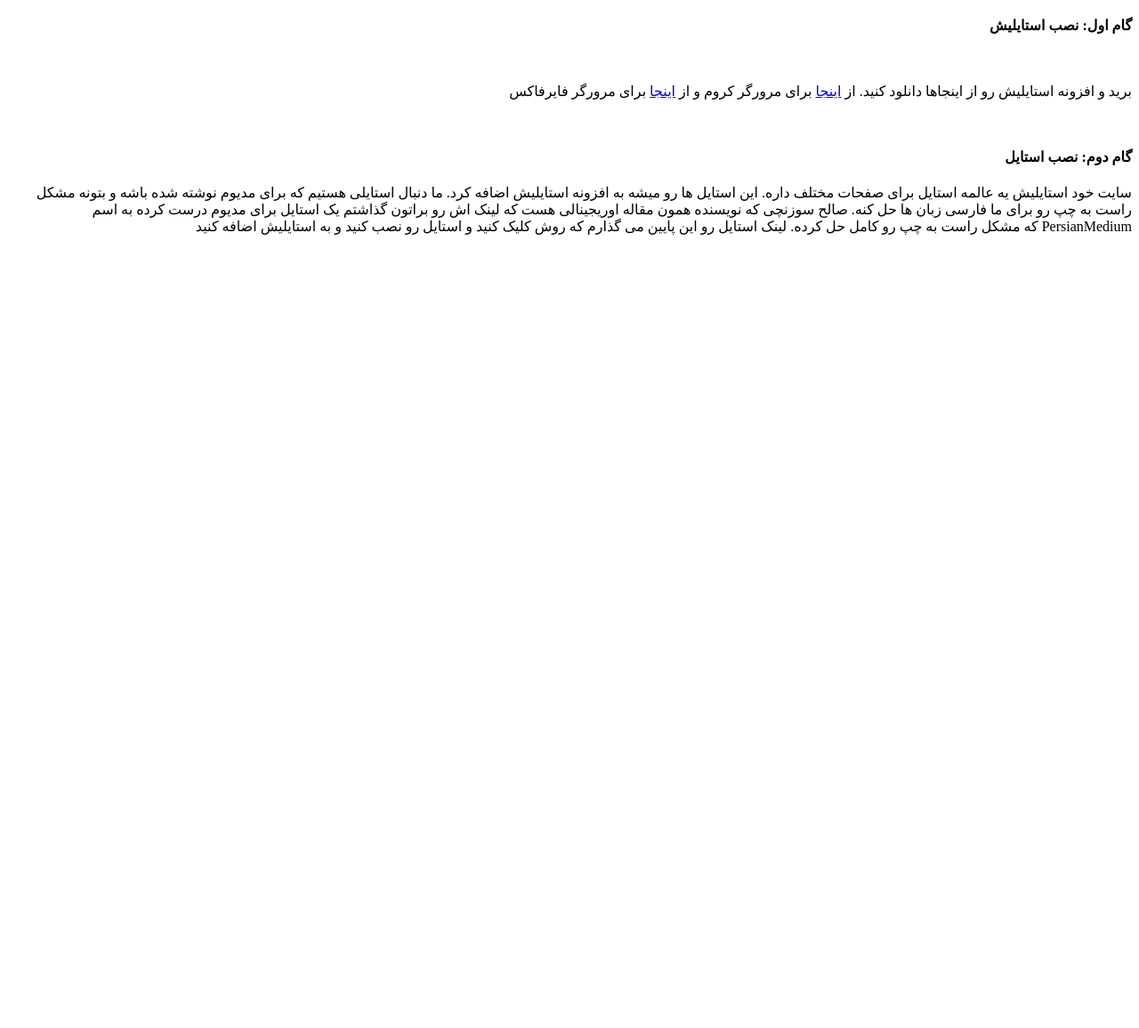
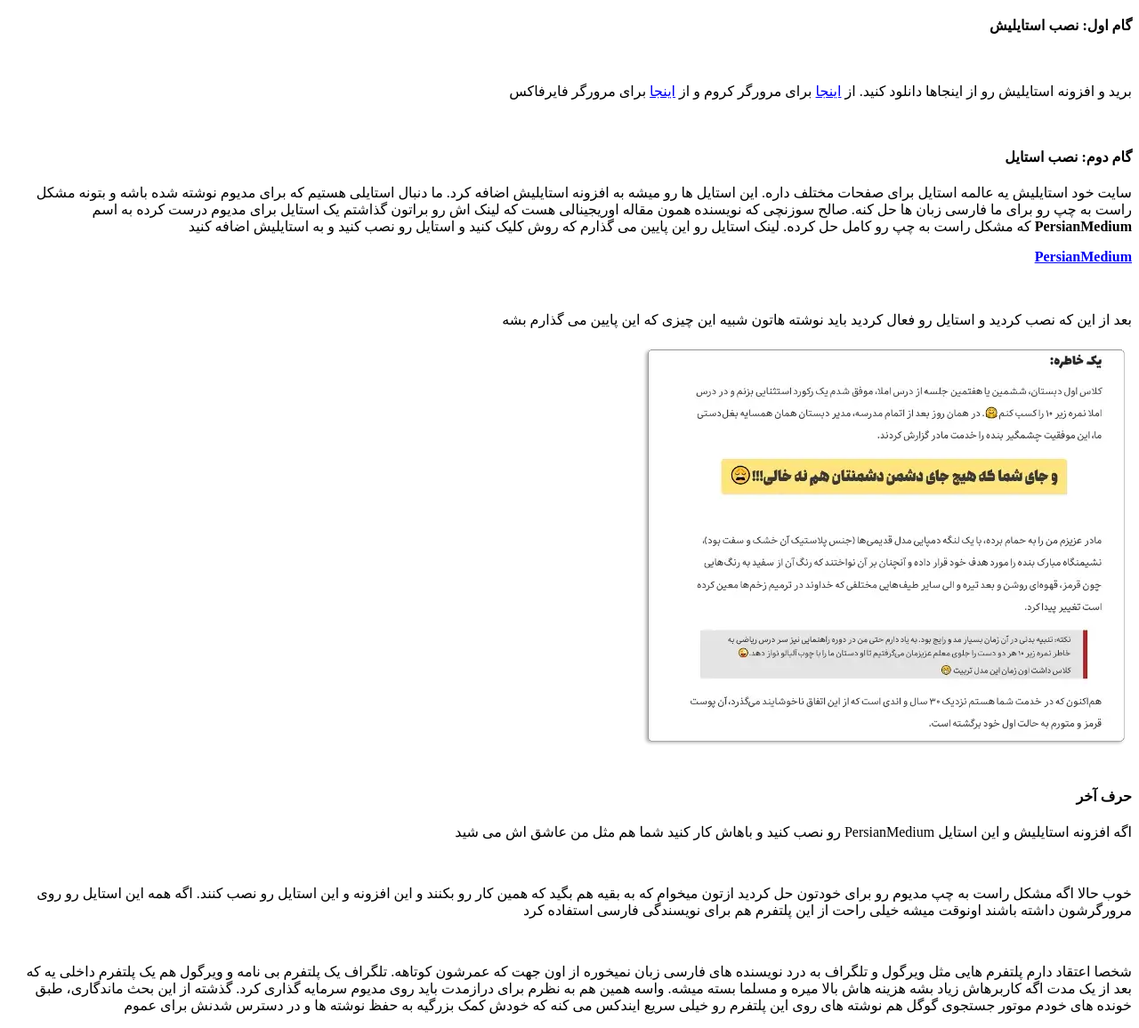
Before and after one commit to Mehrdadrd1/Medium, a plain HTML site: page index.html in a window 1280 px wide. Shown: the part 1056-2212 px from the top of the page at 89% size. Before the commit the page ends 1336 px from the top, so only its background shows below. Drawn offline with Linux system fonts and the light colour scheme.

Commit message:
Done for now-must be check by teachers

```diff
--- a/index.html
+++ b/index.html
@@ -18,7 +18,7 @@
     </h3>
     <br>
     <br>
-    <img src="pic1.jpeg" alt="300">
+    <img src="pic1.jpeg" alt="100">
     <br>
     <br>
     <p>
@@ -49,7 +49,33 @@
         گام دوم: نصب استایل
     </h4>
     <p>
-        سایت خود استایلیش یه عالمه استایل برای صفحات مختلف داره. این استایل ها رو میشه به افزونه استایلیش اضافه کرد. ما دنبال استایلی هستیم که برای مدیوم نوشته شده باشه و بتونه مشکل راست به چپ رو برای ما فارسی زبان ها حل کنه. صالح سوزنچی که نویسنده همون مقاله اوریجینالی هست که لینک اش رو براتون گذاشتم یک استایل برای مدیوم درست کرده به اسم PersianMedium که مشکل راست به چپ رو کامل حل کرده. لینک استایل رو این پایین می گذارم که روش کلیک کنید و استایل رو نصب کنید و به استایلیش اضافه کنید
+        سایت خود استایلیش یه عالمه استایل برای صفحات مختلف داره. این استایل ها رو میشه به افزونه استایلیش اضافه کرد. ما دنبال استایلی هستیم که برای مدیوم نوشته شده باشه و بتونه مشکل راست به چپ رو برای ما فارسی زبان ها حل کنه. صالح سوزنچی که نویسنده همون مقاله اوریجینالی هست که لینک اش رو براتون گذاشتم یک استایل برای مدیوم درست کرده به اسم <strong>PersianMedium</strong> که مشکل راست به چپ رو کامل حل کرده. لینک استایل رو این پایین می گذارم که روش کلیک کنید و استایل رو نصب کنید و به استایلیش اضافه کنید
+    </p>
+        <a href="./link4.html">
+        <strong>PersianMedium</strong>
+        </a>
+        <br>
+        <br>
+        <br>
+    <p>
+        بعد از این که نصب کردید و استایل رو فعال کردید باید نوشته هاتون شبیه این چیزی که این پایین می گذارم بشه
+    </p>
+    <img src="./pic2.jpeg" alt="250">
+    <br>
+    <br>
+    <h4>
+        حرف آخر
+    </h4>
+    <p>
+        اگه افزونه استایلیش و این استایل PersianMedium رو نصب کنید و باهاش کار کنید شما هم مثل من عاشق اش می شید
+    </p>
+    <br>
+    <p>
+        خوب حالا اگه مشکل راست به چپ مدیوم رو برای خودتون حل کردید ازتون میخوام که به بقیه هم بگید که همین کار رو بکنند و این افزونه و این استایل رو نصب کنند. اگه همه این استایل رو روی مرورگرشون داشته باشند اونوقت میشه خیلی راحت از این پلتفرم هم برای نویسندگی فارسی استفاده کرد
+    </p>
+    <br>
+    <p>
+        شخصا اعتقاد دارم پلتفرم هایی مثل ویرگول و تلگراف به درد نویسنده های فارسی زبان نمیخوره از اون جهت که عمرشون کوتاهه. تلگراف یک پلتفرم بی نامه و ویرگول هم یک پلتفرم داخلی یه که بعد از یک مدت اگه کاربرهاش زیاد بشه هزینه هاش بالا میره و مسلما بسته میشه. واسه همین هم به نظرم برای درازمدت باید روی مدیوم سرمایه گذاری کرد. گذشته از این بحث ماندگاری، طبق خونده های خودم موتور جستجوی گوگل هم نوشته های روی این پلتفرم رو خیلی سریع ایندکس می کنه که خودش کمک بزرگیه به حفظ نوشته ها و در دسترس شدنش برای عموم
     </p>
 </body>
 </html>
```
